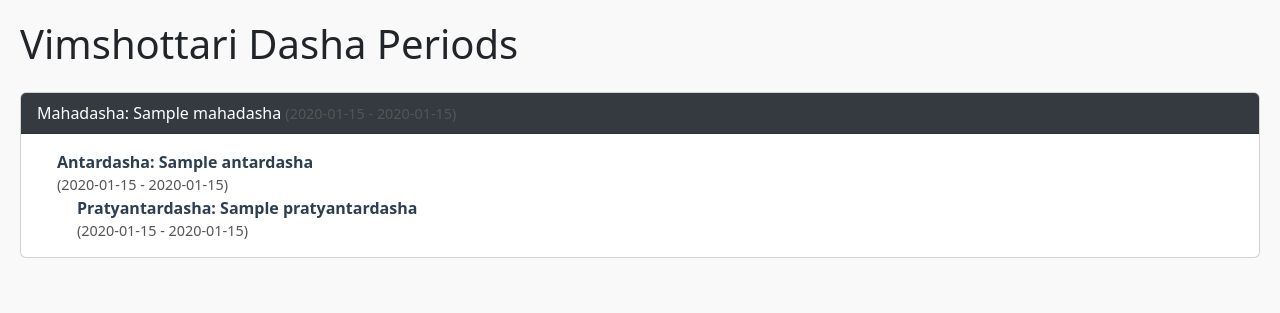
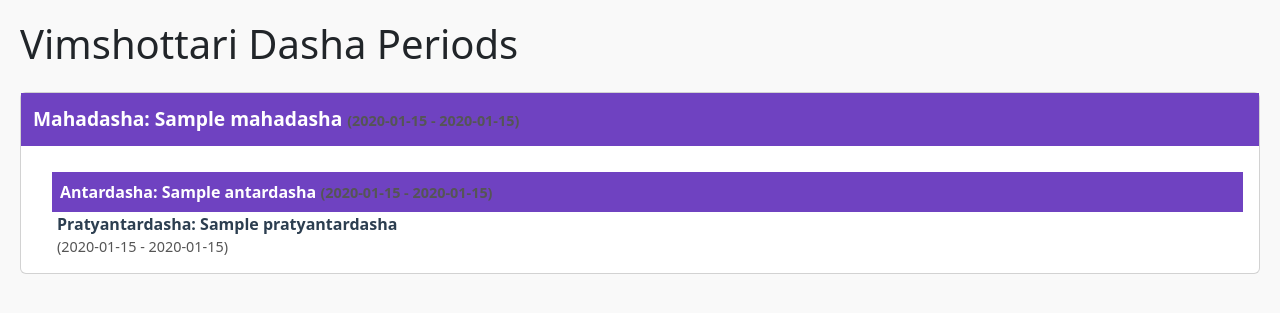
Before and after one commit to astronihar/Roga-Hora_Soft, a Flask app: template templates/dasha.html in a window 1280 px wide. Shown: the top 313 px of the page. Run offline with Flask 3, Linux system fonts and the light colour scheme; the template is opened without the code that fills it: most values are stand-ins (such as "Sample title", 1, 10 or a date in 2020).

```diff
--- a/templates/dasha.html
+++ b/templates/dasha.html
@@ -1,4 +1,4 @@
-<!DOCTYPE html>
+<!-- <!DOCTYPE html>
 <html lang="en">
 <head>
     <meta charset="UTF-8">
@@ -66,4 +66,115 @@
         </div>
     {% endfor %}
 </body>
+</html> -->
+
+
+
+
+
+
+
+
+
+
+
+
+
+
+
+
+
+
+
+
+
+
+
+
+
+
+
+
+
+
+
+<!DOCTYPE html>
+<html lang="en">
+<head>
+    <meta charset="UTF-8">
+    <title>Vimshottari Dasha</title>
+    <link href="https://cdn.jsdelivr.net/npm/bootstrap@5.3.2/dist/css/bootstrap.min.css" rel="stylesheet">
+    <style>
+        body {
+            background-color: #f9f9f9;
+            padding: 20px;
+        }
+        .dasha-card {
+            margin-bottom: 20px;
+        }
+        .nested-level {
+            margin-left: 20px;
+        }
+        .dasha-title {
+            font-weight: bold;
+            color: #2c3e50;
+        }
+        .dasha-dates {
+            font-size: 0.9rem;
+            color: #555;
+        }
+        .bg-purple {
+            background-color: #6f42c1 !important;
+            color: white;
+        }
+        .maha-strip {
+            padding: 12px;
+            font-size: 1.2rem;
+            font-weight: bold;
+        }
+        .antar-strip {
+            padding: 8px;
+            margin-top: 10px;
+            margin-left: 15px;
+            font-weight: bold;
+        }
+        .card-body {
+            padding: 1rem;
+        }
+    </style>
+</head>
+<body>
+    <h1 class="mb-4">Vimshottari Dasha Periods</h1>
+
+    {% for maha in dasha_data %}
+        <div class="card dasha-card">
+            <div class="bg-purple maha-strip">
+                Mahadasha: {{ maha.mahadasha }}
+                <span class="dasha-dates">({{ maha.start.strftime('%d %b %Y') }} - {{ maha.end.strftime('%d %b %Y') }})</span>
+            </div>
+            <div class="card-body">
+                {% for antar in maha.antardashas %}
+                    <div class="bg-purple antar-strip">
+                        Antardasha: {{ antar.antardasha }}
+                        <span class="dasha-dates">({{ antar.start.strftime('%d %b %Y') }} - {{ antar.end.strftime('%d %b %Y') }})</span>
+                    </div>
+
+                    {% for praty in antar.pratyantardashas %}
+                        <div class="nested-level">
+                            <div class="dasha-title">Pratyantardasha: {{ praty.pratyantardasha }}</div>
+                            <div class="dasha-dates">({{ praty.start.strftime('%d %b %Y') }} - {{ praty.end.strftime('%d %b %Y') }})</div>
+
+                            {% for sook in praty.sookshma %}
+                                <div class="nested-level">
+                                    <div>Sookshmadasha: {{ sook.sookshmadasha }}</div>
+                                    <div class="dasha-dates">({{ sook.start.strftime('%d %b %Y') }} - {{ sook.end.strftime('%d %b %Y') }})</div>
+                                </div>
+                            {% endfor %}
+                        </div>
+                    {% endfor %}
+                {% endfor %}
+            </div>
+        </div>
+    {% endfor %}
+</body>
 </html>
```
Also changed, not shown: logic/dashalogic.py (+33 -20 lines), templates/result.html (+18 -7 lines).
